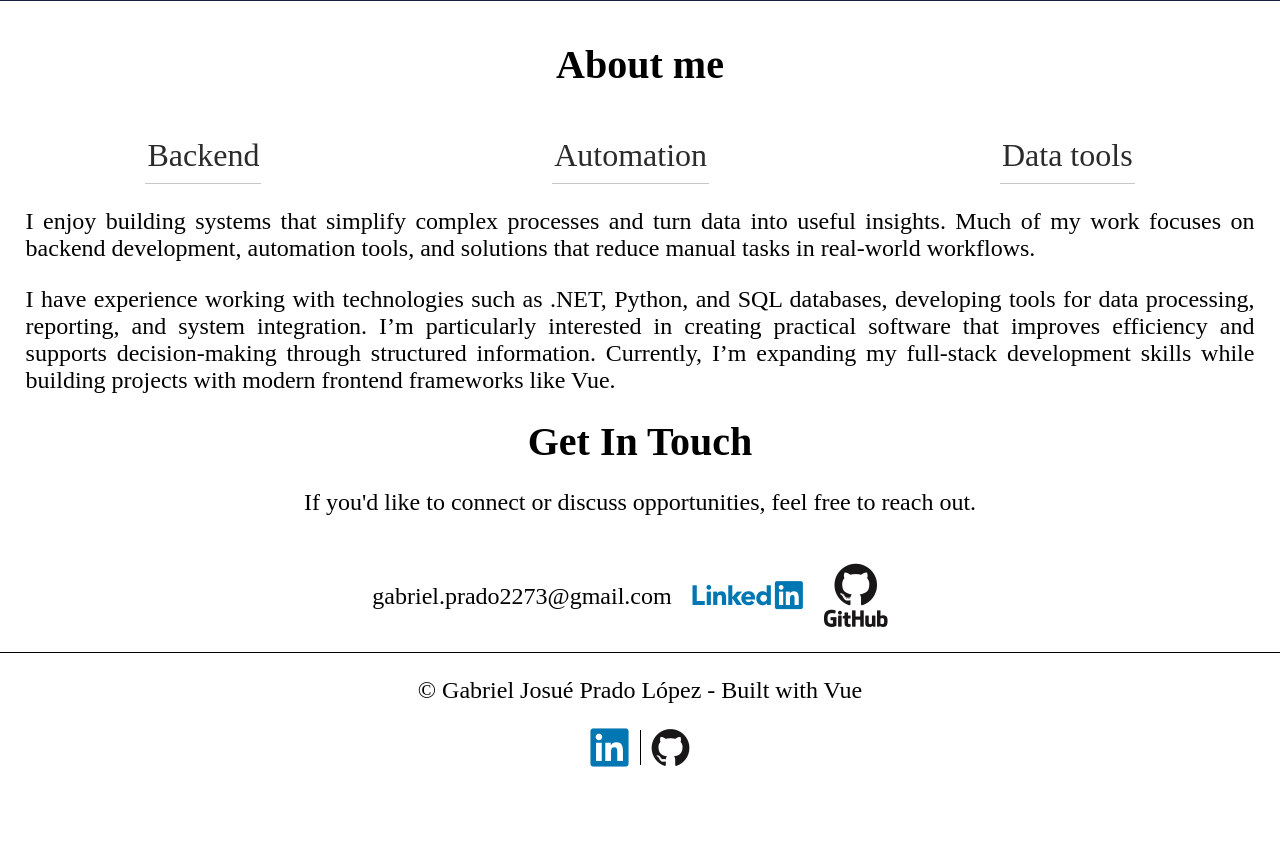
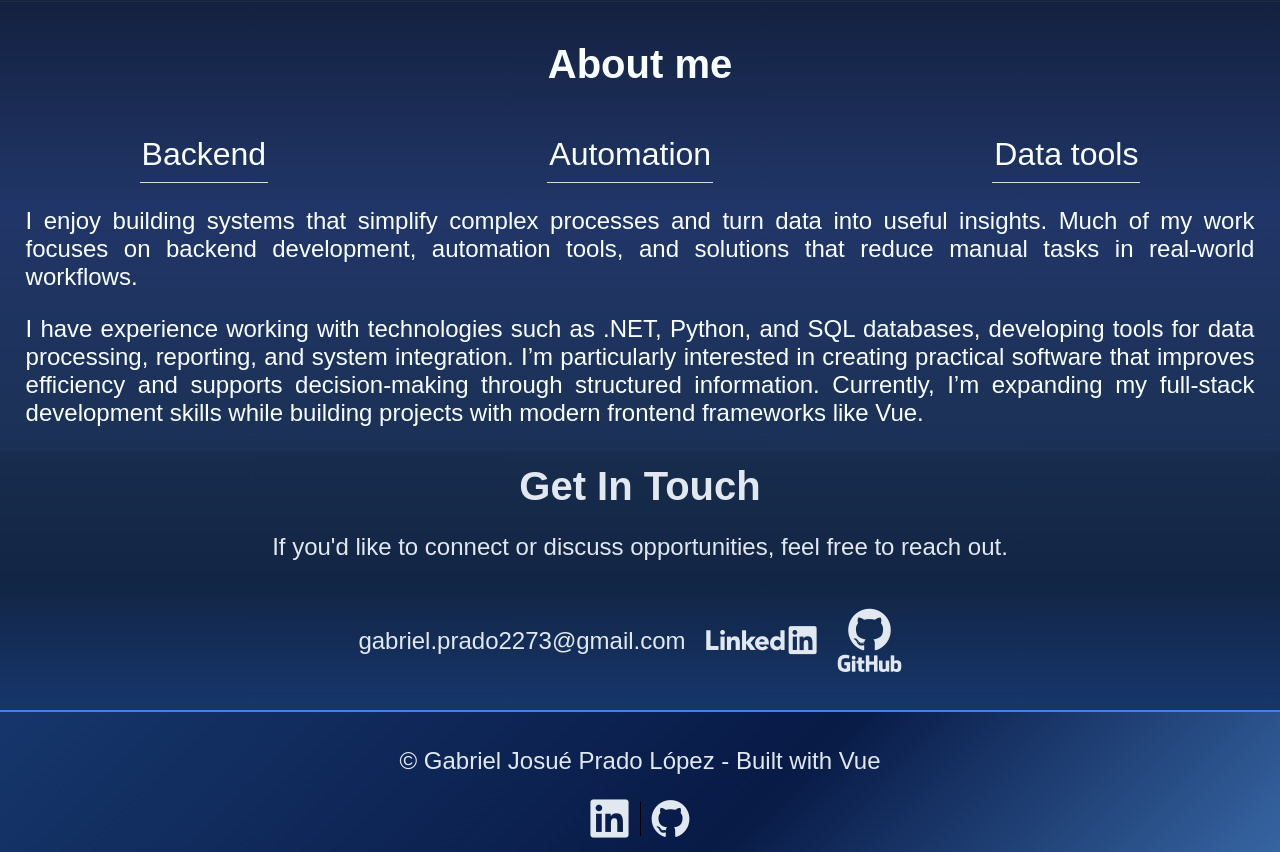
Before and after one commit to Pardo2273/portfolio, a Vue app: page / in a window 1280 px wide. Shown: the part 1500-2352 px from the top of the page. Before the commit the page ends 2269 px from the top, so only its background shows below. Built offline with nearby package versions, Linux system fonts and the light colour scheme.

Commit message:
improve all UI and finish all the components styles. Also i add the style of Resume

```diff
--- a/src/components/About.vue
+++ b/src/components/About.vue
@@ -29,12 +29,25 @@
 
 <style scoped>
 
+.container{
+  background: linear-gradient(to bottom, #121e3a 0%, #1e315f 46%, #182c4d 100%);
+  filter: brightness(110%);
+  font-family: var(--font-main);
+  color: var(--text);
+  border-top: 1px solid var(--surface);
+}
+
+.about-child-2 ul{
+    padding: 0;
+    list-style: none;
+  }
+
 @media (min-width: 320px) and (max-width: 767px) {
 
   .container {
     display: flex;
     flex-direction: column-reverse;
-    margin: 0 1%;
+    padding: 0 1%;
     font-size: large;
     text-align: justify;
   }
@@ -47,12 +60,11 @@
   .about-child-2 ul{
     display: flex;
     justify-content: space-around;
-    list-style: none;
   }
 
   .about-child-2 li {
     padding: 10px;
-    border-bottom: 1px solid #ccc;
+    border-bottom: 1px solid var(--text);
     border-radius: 5px;
   }
 }
@@ -77,13 +89,12 @@
   .about-child-2 ul{
     display: flex;
     justify-content: space-around;
-    list-style: none;
     font-size: large;
   }
 
   .about-child-2 li {
     padding: 10px;
-    border-bottom: 1px solid #ccc;
+    border-bottom: 1px solid var(--text);
     border-radius: 5px;
   }
 }
@@ -114,9 +125,7 @@
     justify-content: space-around;
     margin: 0;
     padding: 0;
-    list-style: none;
     font-size: xx-large;
-    color: #2b2b2c;
     line-height: 1.6;
   }
 
--- a/src/components/Contact.vue
+++ b/src/components/Contact.vue
@@ -26,11 +26,26 @@
 
 <style scoped>
 
+.container{
+  background: linear-gradient(to bottom, #182c4d 0%, #122544 50%, #16366b 100%);
+  font-family: var(--font-main);
+  color: var(--text);
+}
+
+.container li a{
+    text-decoration: none;
+    color: var(--text);
+  }
+
+  .colored{
+    color: var(--text);
+  }
+
 @media (min-width: 320px) and (max-width: 767px) {
   .container {
     display: flex;
     flex-direction: column;
-    margin-bottom: 10px;
+    padding-bottom: 10px;
   }
 
   .container h3 {
@@ -55,20 +70,10 @@
 
   .container li {
     text-align: center;
-    color: black;
   }
 
   .container li:first-child {
     margin-top: 10px;
-  }
-
-  .container a {
-    text-decoration: none;
-    color: black;
-  }
-
-  .mail{
-    border-bottom: 1px dotted black;
   }
 
   .colored {
@@ -104,14 +109,6 @@
     gap: 20px;
   }
 
-  .container li a{
-    text-decoration: none;
-  }
-
-  .mail {
-    color: black;
-  }
-
   .devicon-linkedin-plain-wordmark {
     font-size: 7rem;
   }
@@ -125,6 +122,7 @@
   .container{
     display: flex;
     flex-direction: column;
+    padding: 1%;
   }
 
   .container h3 {
@@ -152,11 +150,6 @@
     margin: 0 20px 0 0;
   }
 
-  .container li a{
-    text-decoration: none;
-    color: black;
-  }
-
   .devicon-linkedin-plain-wordmark {
     font-size: 7rem;
   }
--- a/src/components/Footer.vue
+++ b/src/components/Footer.vue
@@ -21,6 +21,19 @@
 </template>
 
 <style scoped>
+
+.container{
+  background: var(--bg);
+  background: linear-gradient(135deg, #16366b 0%, #081a46 60%, #124991d8 100%);
+  font-family: var(--font-main);
+  color: var(--text);
+  padding: .9% 0;
+}
+
+.colored{
+  color: var(--text);
+}
+
 @media (min-width: 320px) and (max-width: 767px) {
   .container {
     border-top: 1px solid black;
@@ -80,7 +93,7 @@
     display: flex;
     flex-direction: column;
     align-items: center;
-    border-top: 1px solid black;
+    border-top: 2px solid var(--accent);
   }
 
   .container p{
--- a/src/views/ResumeView.vue
+++ b/src/views/ResumeView.vue
@@ -1,15 +1,16 @@
 <script setup></script>
 
 <template>
+  <section class="container">
     <div class="btn-container">
       <button class="btn-dowload">Download Resume</button>
     </div>
     <section class="summary">
       <h2>Professional Summary</h2>
       <p>
-      Software developer focused on building useful software that solves real operational problems.
-      My work includes developing automation tools, data-processing utilities, and internal
-      applications that help teams work more efficiently.
+        Software developer focused on building useful software that solves real operational
+        problems. My work includes developing automation tools, data-processing utilities, and
+        internal applications that help teams work more efficiently.
       </p>
     </section>
 
@@ -21,7 +22,8 @@
       <p>Sep 2025 – Feb 2026</p>
       <ul>
         <li>
-        Led the implementation of digital systems to automate academic and administrative processes.
+          Led the implementation of digital systems to automate academic and administrative
+          processes.
         </li>
         <li>
           Designed Power BI dashboards to support institutional performance monitoring and
@@ -36,8 +38,8 @@
         <li>Built a data-driven decision support system integrating multiple data sources.</li>
         <li>Developed a REST API with Flask and implemented a PostgreSQL database.</li>
         <li>
-        Applied machine learning models and time-series forecasting using Python, Scikit-learn, and
-        Prophet.
+          Applied machine learning models and time-series forecasting using Python, Scikit-learn,
+          and Prophet.
         </li>
       </ul>
 
@@ -46,8 +48,8 @@
       <p>Jan 2025 – Jun 2025</p>
       <ul>
         <li>
-        Developed desktop applications to automate internal workflows and reduce manual operational
-        tasks.
+          Developed desktop applications to automate internal workflows and reduce manual
+          operational tasks.
         </li>
         <li>
           Built tools for data processing and visualization using Python, Tkinter, and Matplotlib.
@@ -134,20 +136,32 @@
     <div class="btn-container">
       <button class="btn-dowload">Download Resume</button>
     </div>
+  </section>
 </template>
 
 <style scoped>
+.container {
+  display: flex;
+  flex-direction: column;
+  background: var(--bg);
+  font-family: var(--font-main);
+  color: var(--text);
+}
+
+li::marker {
+  color: var(--accent);
+}
+
 @media (min-width: 320px) and (max-width: 767px) {
   .btn-container {
     display: flex;
     justify-content: right;
-    margin: 2%;
+    padding: 2%;
   }
 
   .btn-dowload {
     width: 10rem;
-    background-color: #1a508a;
-    color: white;
+    background-color: var(--accent);
     padding: 10px 20px;
     border: none;
     border-radius: 5px;
@@ -308,7 +322,7 @@
   }
 
   .languages ul li:first-child {
-    border-right: 1px solid black;
+    border-right: 1px solid var(--accent);
     padding-right: 15px;
   }
 }
@@ -323,8 +337,7 @@
   .btn-dowload {
     width: 15rem;
     height: 3rem;
-    background-color: #1a508a;
-    color: white;
+    background-color: var(--accent);
     padding: 10px 20px;
     border: none;
     border-radius: 5px;
@@ -357,7 +370,7 @@
     flex-direction: column;
     justify-content: center;
     width: 80%;
-    margin: 1% 10%;
+    padding: 1% 10%;
   }
 
   .experience h2 {
@@ -433,10 +446,6 @@
     font-size: 18px;
     list-style: square;
   }
-
-  .btn-container {
-    margin-bottom: 1%;
-  }
 }
 
 @media (min-width: 1024px) {
@@ -449,7 +458,7 @@
   .btn-dowload {
     width: 10rem;
     height: 3.5rem;
-    background-color: #1a508a;
+    background-color: var(--accent);
     color: white;
     padding: 10px 20px;
     border: none;
@@ -463,7 +472,12 @@
     align-items: center;
   }
 
-  .summary h2, .experience h2, .education h2, .skills h2, .dev-areas h2, .languages h2 {
+  .summary h2,
+  .experience h2,
+  .education h2,
+  .skills h2,
+  .dev-areas h2,
+  .languages h2 {
     margin: 1% 2%;
     font-size: 40px;
   }
@@ -474,50 +488,58 @@
     font-size: x-large;
   }
 
-  .experience h3{
+  .experience h3 {
     margin: 1% 2%;
     font-size: 28px;
     font-weight: 500;
   }
 
-  .experience span,  .education span {
+  .experience span,
+  .education span {
     margin: 1% 2%;
     font-size: 22px;
     font-style: italic;
     font-weight: lighter;
   }
 
-  .experience p,   .education p {
+  .experience p,
+  .education p {
     margin: 1% 2%;
     font-size: 16px;
     font-weight: 500;
     font-style: italic;
   }
 
-  .experience ul, .dev-areas ul, .skills ul, .languages ul {
+  .experience ul,
+  .dev-areas ul,
+  .skills ul,
+  .languages ul {
     margin: 1% 2%;
     list-style: circle;
     font-size: 20px;
   }
 
-  .experience ul li, .dev-areas ul li, .skills ul li, .languages ul li {
+  .experience ul li,
+  .dev-areas ul li,
+  .skills ul li,
+  .languages ul li {
     margin-bottom: 8px;
   }
 
-  .education h3, .skills h3 {
+  .education h3,
+  .skills h3 {
     margin: 1% 2%;
     font-size: 28px;
     font-weight: 500;
   }
 
-  .education p::after{
-    content: "";
+  .education p::after {
+    content: '';
     display: block;
     width: 100%;
     height: 1px;
-    background-color: #ccc;
+    background-color: var(--text);
     margin: 1% 0;
   }
-
 }
 </style>
```
Also changed, not shown: src/assets/styles/variables.css (line endings or trailing spaces). Lines whose indentation alone changed are shown as unchanged.
